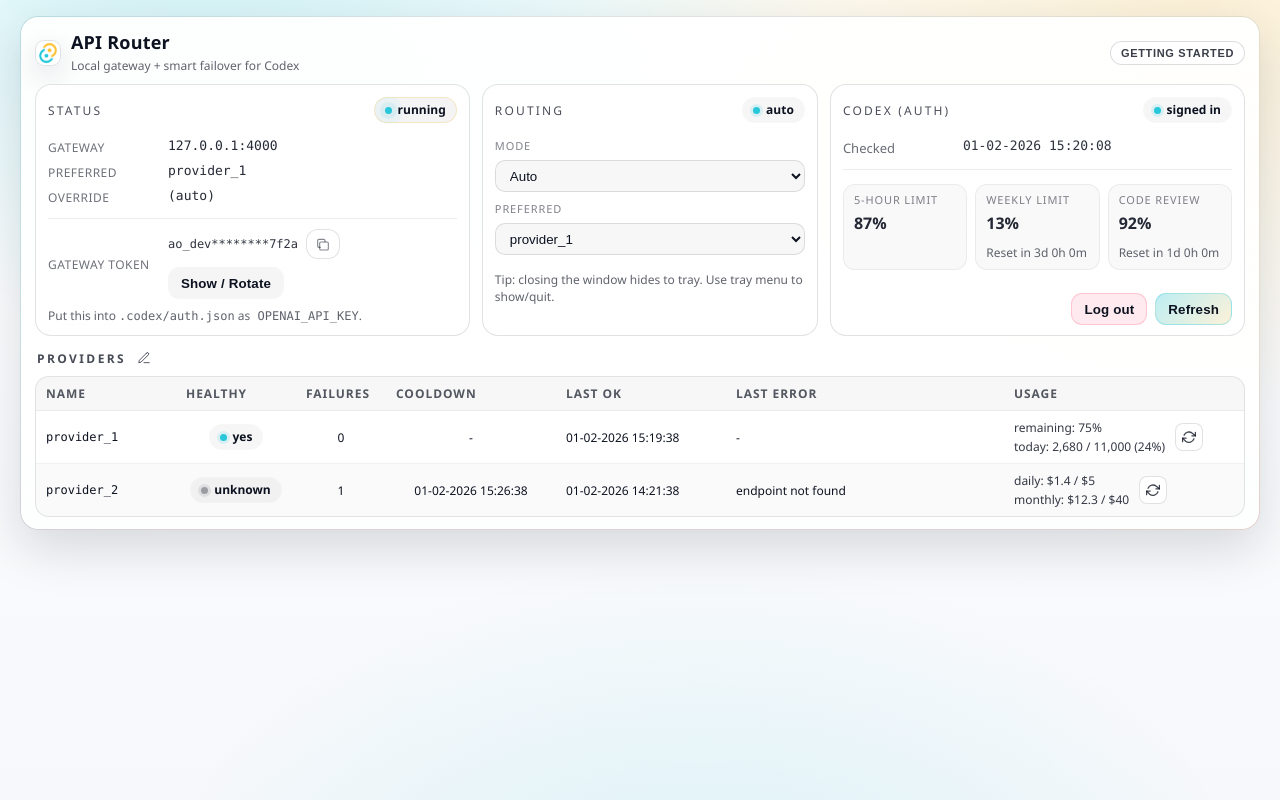
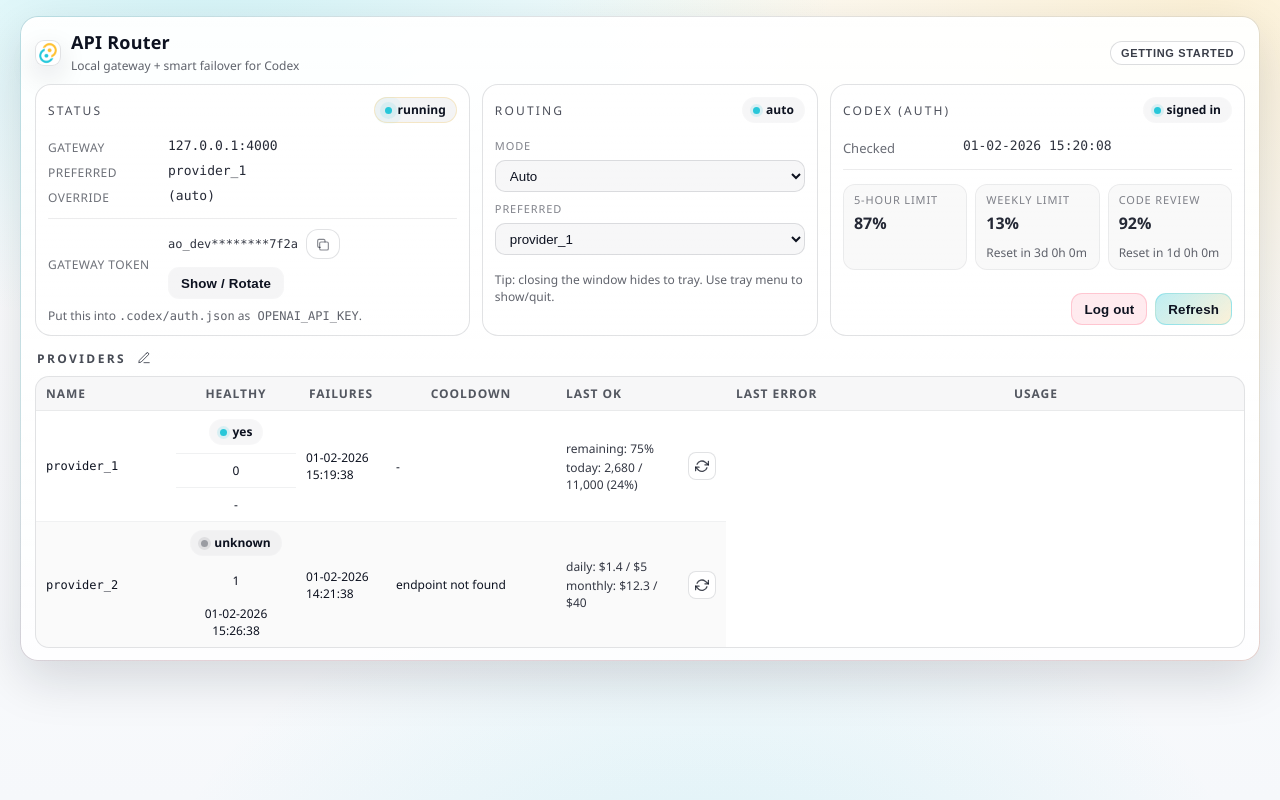
Before and after one commit to yiyousiow000814/API-Router, a React (Vite) app: page / in a window 1280 px wide. Built offline with nearby package versions, Linux system fonts and the light colour scheme.

Commit message:
fix: force-center provider columns

```diff
--- a/src/ui/App.css
+++ b/src/ui/App.css
@@ -733,8 +733,16 @@
   word-break: break-word;
 }
 
-.aoCellCenter {
+.aoTable th.aoCellCenter,
+.aoTable td.aoCellCenter {
   text-align: center;
+}
+
+/* Center inline-flex pills (and plain text) reliably inside table cells. */
+.aoTable td.aoCellCenter {
+  display: flex;
+  align-items: center;
+  justify-content: center;
 }
 
 .aoTable {
```
